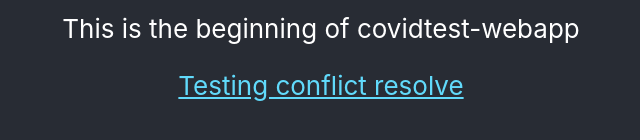
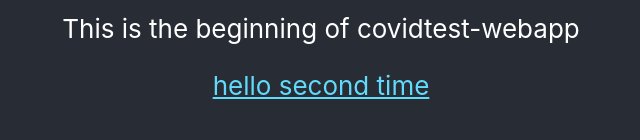
Before and after one commit to TepanD/covidtest-webapp, a React (Create React App) app: page / in a window 1280 px wide. Shown: the part 516-656 px from the top of the page, without its empty margins (319-959 px from the left). Built offline with nearby package versions, Linux system fonts and the light colour scheme.

Commit message:
Update HalamanReact.js 5

```diff
--- a/src/views/HalamanReact/HalamanReact.js
+++ b/src/views/HalamanReact/HalamanReact.js
@@ -14,7 +14,7 @@ const HalamanReact = () => {
           target="_blank"
           rel="noopener noreferrer"
         >
-          Testing conflict resolve
+          hello second time
         </a>
       </header>
     </div>
```
